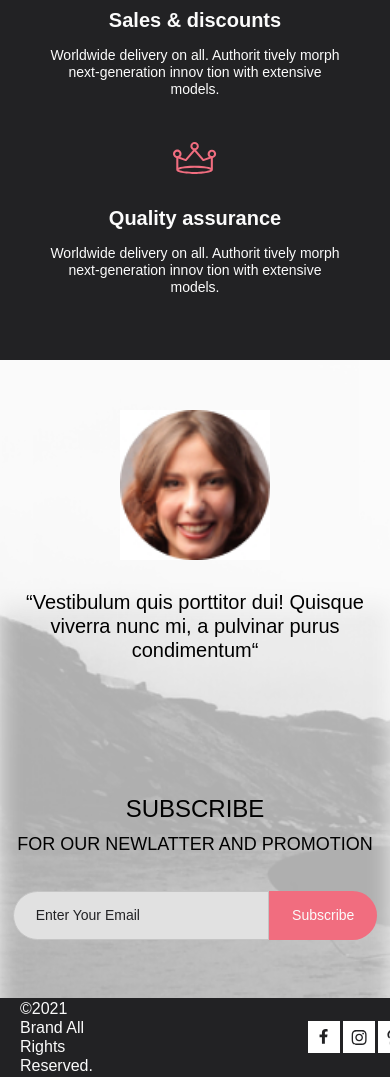
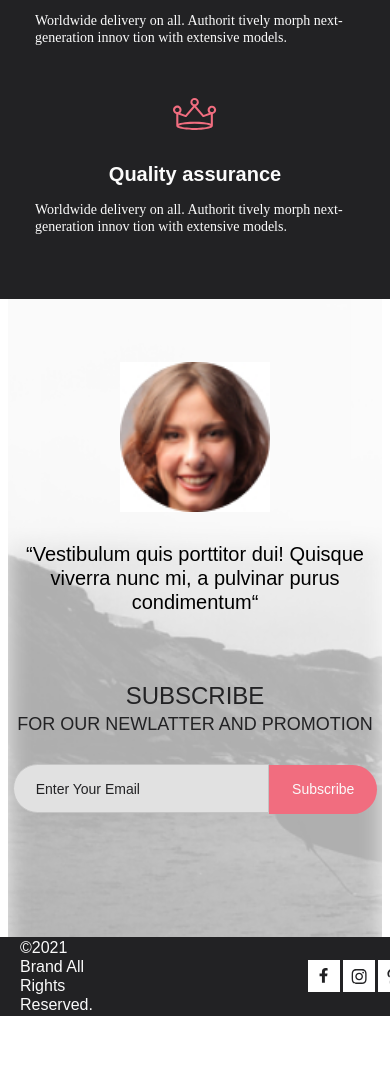
Before and after one commit to Rinat0776/Fashion, a website: page src/catalog.html in a window 390 px wide. Shown: the part 4834-5911 px from the top of the page. After the commit the page ends 5850 px from the top, so only its background shows below. Drawn offline with nearby package versions, Linux system fonts and the light colour scheme; files whose address does not match are found by name; a web font is replaced by a local one.

Commit message:
fixed section subscribe and section services

```diff
--- a/src/catalog.html
+++ b/src/catalog.html
@@ -342,13 +342,15 @@
             <!-- /.catalog__pagination -->
         </section>
         <!-- /.catalog container -->
-        <section class="services">
+        <section class="services ">
+            <div class="container">
+                <div class="services__item">
                     <div class="services__box">
                         <img src="./img/box-img-1.svg" alt="" class="services__img">
                         <h4 class="services__title">Free Delivery</h4>
                         <!-- /.services__title -->
-                <p class="services__description">Worldwide delivery on all. Authorit tively morph next-generation
-                    innov
+                        <p class="services__description">Worldwide delivery on all. Authorit tively morph
+                            next-generation innov
                             tion with extensive models.</p>
                         <!-- /.services__description -->
                     </div>
@@ -357,8 +359,8 @@
                         <img src="./img/box-img-2.svg" alt="" class="services__img">
                         <h4 class="services__title">Sales & discounts</h4>
                         <!-- /.services__title -->
-                <p class="services__description">Worldwide delivery on all. Authorit tively morph next-generation
-                    innov
+                        <p class="services__description">Worldwide delivery on all. Authorit tively morph
+                            next-generation innov
                             tion with extensive models.</p>
                         <!-- /.services__description -->
                     </div>
@@ -367,20 +369,27 @@
                         <img src="./img/box-img-3.svg" alt="" class="services__img">
                         <h4 class="services__title">Quality assurance</h4>
                         <!-- /.services__title -->
-                <p class="services__description">Worldwide delivery on all. Authorit tively morph next-generation
-                    innov
+                        <p class="services__description">Worldwide delivery on all. Authorit tively morph
+                            next-generation innov
                             tion with extensive models.</p>
                         <!-- /.services__description -->
                     </div>
                     <!-- /.services__box -->
+                </div>
+                <!-- /.services__item -->
+            </div>
+            <!-- /.container -->
         </section>
         <!-- /.services -->
         <section class="subscribe">
+            <div class="container">
+                <div class="subscribe__item">
+
                     <div class="subscribe__box">
                         <img src="./img/layer-8.jpg" class="subscribe__img" alt=" layer">
                         <!-- /.subscribe__img -->
-                <p class="subscribe__description"> “Vestibulum quis porttitor dui! Quisque viverra nunc mi, <span
-                        class="subscribe__description_italic">a pulvinar purus condimentum“</span>
+                        <p class="subscribe__description"> “Vestibulum quis porttitor dui! Quisque viverra nunc mi,
+                            <span class="subscribe__description_italic">a pulvinar purus condimentum“</span>
                         </p>
                         <!-- /.Subscribe__description -->
                     </div>
@@ -394,11 +403,16 @@
                         </div>
                         <!-- /.subscribe__inner -->
                         <div class="input-group subscribe__input-group">
-                    <input type="email" name="userEmail" class="subscribe__input" placeholder="Enter Your Email">
+                            <input type="email" name="userEmail" class="subscribe__input"
+                                placeholder="Enter Your Email">
                             <input type="submit" value="Subscribe" class="subscribe__submit">
                         </div>
                     </form>
                     <!-- /.subscribe__form -->
+                </div>
+                <!-- /.subscribe__item -->
+            </div>
+            <!-- /.container -->
         </section>
         <!-- /.subscribe -->
     </main>
--- a/src/sass/_media.sass
+++ b/src/sass/_media.sass
@@ -3,7 +3,8 @@
         &__menu
             padding: 18px 20px
     .services
-        grid-template-columns: repeat(auto-fill, minmax(200px, 530px))
+        &__item
+            grid-template-columns: repeat(3, 1fr)
     .new-arrivals
         &__wrap
             padding: 0 16px
@@ -74,7 +75,6 @@
         &__card
             &_3
                 display: none
-
     .offer
         grid-template-rows: 167px 116px
         grid-gap: 19px
@@ -88,11 +88,19 @@
             padding: 0 18px
         &__button
             margin-top: 32px
-
     .services
+        margin-top: 64px
+        &__item
+            grid-template-columns: 1fr
+            grid-gap: 48px
             padding: 48px 0 64px
-
-
+    .subscribe
+        padding: 0
+        &__item
+            flex-direction: column
+            padding: 63px 5px 120px
+        &__box
+            margin-bottom: 48px
 @media  ( max-width: 376px  )
     .header
         &__menu
@@ -139,7 +147,6 @@
                 width: 374px
                 height: 454px
                 margin: 85px 0
-
     .collection
         &__description
             line-height: 20px
@@ -189,8 +196,18 @@
             padding: 0 8px
         &__button
             margin-top: 41px
+    .services
+        margin-top: 96px
+        &__item
+            grid-template-columns: 1fr
+            grid-gap: 46px
+            padding: 48px 0 81px
     .subscribe
-        grid-template-columns: 1fr
+        &__item
+            flex-direction: column
+            padding: 64px 5px 110px
+        &__box
+            margin-bottom: 58px
         &__description
             font-size: 18px
         &__subtitle
--- a/src/sass/templates/_services.sass
+++ b/src/sass/templates/_services.sass
@@ -1,17 +1,19 @@
 .services
-    display: grid
     background-color: $black
-    grid-template-columns: repeat(auto-fill , minmax(200px, 360px))
-    justify-self: center
-    justify-content: center
-    grid-gap: 40px
-    margin:  90px 0 0
-    padding: 104px 0
+    margin-top: 95px
+    &__item
+        display: grid
+        grid-template-columns: repeat(3, 1fr)
+        justify-self: center
+        justify-content: center
+        grid-gap: 30px
+        padding: 104px 0
     &__box
-        display: grid
-        justify-items: center
-        text-align: center
-        align-content: center
+        display: flex
+        flex-direction: column
+        justify-content: space-between
+        align-items: center
+
     &__img
         width: 44px
         height: 40px
@@ -25,5 +27,6 @@
         font-size: 14px
         line-height: 17px
         color: $light-text
-        width: 300px
         margin: 0
+        width: 320px
+        +light
--- a/src/sass/templates/_subscribe.sass
+++ b/src/sass/templates/_subscribe.sass
@@ -1,20 +1,22 @@
 .subscribe
-    display: grid
-    grid-template-columns: repeat(auto-fill , minmax(200px, 567px))
-    grid-auto-rows: 1fr
     background:   url("../img/footer-bg.png")
     background-repeat: no-repeat
     background-size: cover
     justify-self: center
     justify-content: center
-    box-shadow: inset 0px 244px 22px 1px  rgba(255, 255, 255,  0.7), inset    0px 530px 0px 0px rgba(244, 244, 244, 0.7)
+    box-shadow: inset 0  244px 22px 1px  rgba(255, 255, 255,  0.7), inset   0 530px 0  0 rgba(244, 244, 244, 0.7)
     height: 529px
+    &__item
+        display: flex
+        justify-content: space-between
+        align-items: center
+        padding: 97px 5px 126px
     &__box
-        display: grid
-        justify-items: center
+        display: flex
+        flex-direction: column
+        justify-content: space-between
+        align-items: center
         text-align: center
-        align-content: center
-        margin-bottom: 100px
     &__img
         width: 150px
         height: 150px
@@ -27,19 +29,21 @@
         &_italic
             +italic
     &__form
-        display: grid
-        justify-items: center
+        display: flex
+        flex-direction: column
+        justify-content: space-evenly
+        align-items: center
         text-align: center
-        align-content: center
     &__title
         font-size: 24px
-        line-height: 40px
+        color: $black
         text-transform: uppercase
         +bold
     &__subtitle
         font-size: 18px
         line-height: 30px
-        margin-bottom: 32px
+        color: $black
+        margin-bottom: 25px
         text-transform: uppercase
         +regular
     &__input
@@ -64,7 +68,7 @@
         outline: none
         border: none
         background-color: $red-text
-        border-radius: 0px 50px  50px 0
+        border-radius: 0 50px  50px 0
     &__social
         display: grid
         background-color: $black
```
Also changed, not shown: src/index.html (+20 -4 lines), src/products.html (+11 -3 lines), src/css/style.css. Lines whose indentation alone changed are shown as unchanged.
